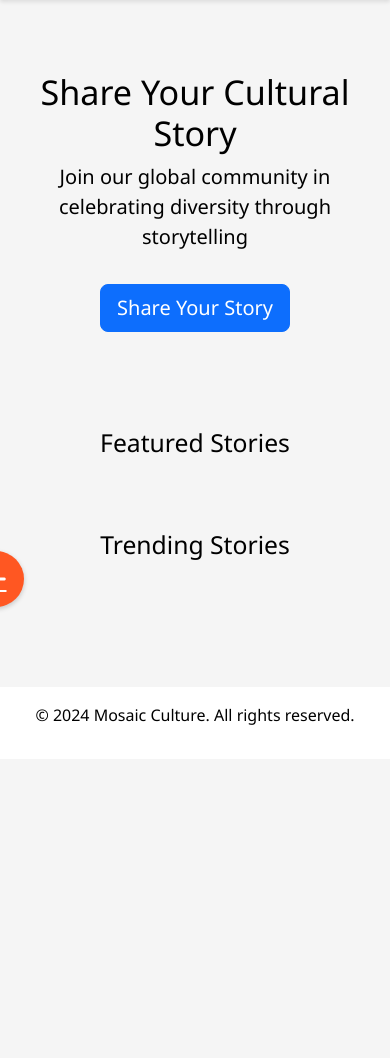
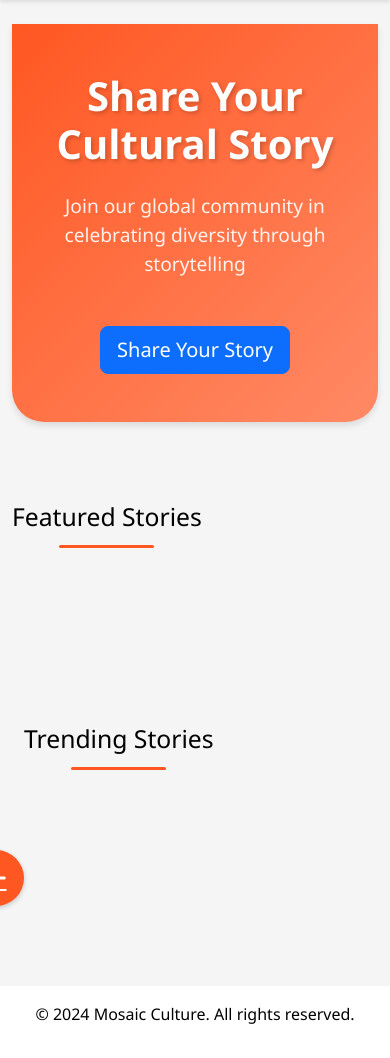
Before and after one commit to rainwaters11/Mosaic-Culture, a Flask app: page / in a window 390 px wide. Shown: the part 66-1124 px from the top of the page. Before the commit the page ends 791 px from the top, so only its background shows below. Run offline with Flask 3, Linux system fonts and the light colour scheme; some libraries are stand-ins or nearby versions.

Commit message:
Agent query: Can you check if the homepage now has a more appealing design with the gradient hero section, better-spaced featured stories cards, and distinct trending stories section? Also verify if the animations and hover effects are working.
Enhance styling and layout of featured and trending stories sections.

Screenshot: https://storage.googleapis.com/screenshot-production-us-central1/f8c19ff6-9c08-432d-85b1-40d81fcb9272/cf203c6e-9c42-4ecb-ba7b-d265e8719fab.jpg

```diff
--- a/static/css/style.css
+++ b/static/css/style.css
@@ -220,7 +220,6 @@ body {
 
 
 /* Add animations to existing elements */
-
 .hero-section {
     animation: slideUp 0.5s ease-out;
 }
@@ -266,8 +265,12 @@ body {
 }
 
 @keyframes spin {
-    0% { transform: rotate(0deg); }
-    100% { transform: rotate(360deg); }
+    0% {
+        transform: rotate(0deg);
+    }
+    100% {
+        transform: rotate(360deg);
+    }
 }
 
 .spinner-overlay.active {
@@ -304,3 +307,129 @@ body {
     opacity: 1;
     visibility: visible;
 }
+
+/* Add to existing CSS */
+
+/* Hero Section */
+.hero-section {
+    background: linear-gradient(135deg, var(--accent-color), #ff8a65);
+    color: var(--primary-color);
+    padding: 4rem 0;
+    margin-bottom: 3rem;
+    border-radius: 0 0 2rem 2rem;
+    box-shadow: 0 4px 6px var(--border-color);
+}
+
+.hero-section h1 {
+    font-size: 3.5rem;
+    font-weight: 700;
+    margin-bottom: 1.5rem;
+    text-shadow: 2px 2px 4px rgba(0, 0, 0, 0.2);
+}
+
+.hero-section .lead {
+    font-size: 1.5rem;
+    margin-bottom: 2rem;
+    opacity: 0.9;
+}
+
+/* Featured Stories Section */
+.featured-stories {
+    padding: 2rem 0;
+    margin-bottom: 4rem;
+}
+
+.featured-stories .card {
+    transform: translateY(0);
+    transition: transform 0.3s ease, box-shadow 0.3s ease;
+    margin-bottom: 2rem;
+}
+
+.featured-stories .card:hover {
+    transform: translateY(-10px);
+    box-shadow: 0 8px 16px var(--border-color);
+}
+
+.featured-stories .card-img-top {
+    height: 250px;
+    object-fit: cover;
+    border-top-left-radius: calc(0.375rem - 1px);
+    border-top-right-radius: calc(0.375rem - 1px);
+}
+
+.featured-stories .card-title {
+    font-size: 1.5rem;
+    font-weight: 600;
+    margin-bottom: 1rem;
+    color: var(--text-color);
+}
+
+.featured-stories .card-text {
+    color: var(--text-color);
+    opacity: 0.8;
+    line-height: 1.6;
+}
+
+.featured-stories .badge {
+    font-size: 0.9rem;
+    padding: 0.5rem 1rem;
+    margin-right: 0.5rem;
+    border-radius: 2rem;
+}
+
+/* Trending Stories Section */
+.trending-stories {
+    background-color: var(--background-color);
+    padding: 3rem 0;
+    border-radius: 2rem;
+    margin: 2rem 0;
+}
+
+.trending-stories .card {
+    background: var(--card-bg);
+    border: none;
+    box-shadow: 0 2px 4px var(--border-color);
+}
+
+.trending-stories .card-img-top {
+    height: 200px;
+    object-fit: cover;
+}
+
+.section-title {
+    position: relative;
+    display: inline-block;
+    margin-bottom: 2rem;
+    padding-bottom: 1rem;
+}
+
+.section-title::after {
+    content: '';
+    position: absolute;
+    bottom: 0;
+    left: 25%;
+    width: 50%;
+    height: 3px;
+    background: var(--accent-color);
+    border-radius: 2px;
+}
+
+/* Responsive adjustments */
+@media (max-width: 768px) {
+    .hero-section {
+        padding: 2rem 0;
+    }
+
+    .hero-section h1 {
+        font-size: 2.5rem;
+    }
+
+    .hero-section .lead {
+        font-size: 1.2rem;
+    }
+
+    .featured-stories .card-img-top,
+    .trending-stories .card-img-top {
+        height: 180px;
+    }
+}
--- a/templates/index.html
+++ b/templates/index.html
@@ -10,7 +10,7 @@
 </div>
 
 <div class="featured-stories mt-5">
-    <h2 class="text-center mb-4">Featured Stories</h2>
+    <h2 class="text-center section-title">Featured Stories</h2>
     <div class="row">
         {% for story in featured_stories %}
         <div class="col-md-4 mb-4">
@@ -48,8 +49,9 @@
     </div>
 </div>
 
-<div class="trending-stories mt-5">
-    <h2 class="text-center mb-4">Trending Stories</h2>
+<div class="trending-stories">
+    <div class="container">
+        <h2 class="text-center section-title">Trending Stories</h2>
         <div class="row">
             {% for story in trending_stories %}
             <div class="col-md-4 mb-4">
```
Also changed, not shown: other parts of templates/index.html (+20 -11 lines). Lines whose indentation alone changed are shown as unchanged.
